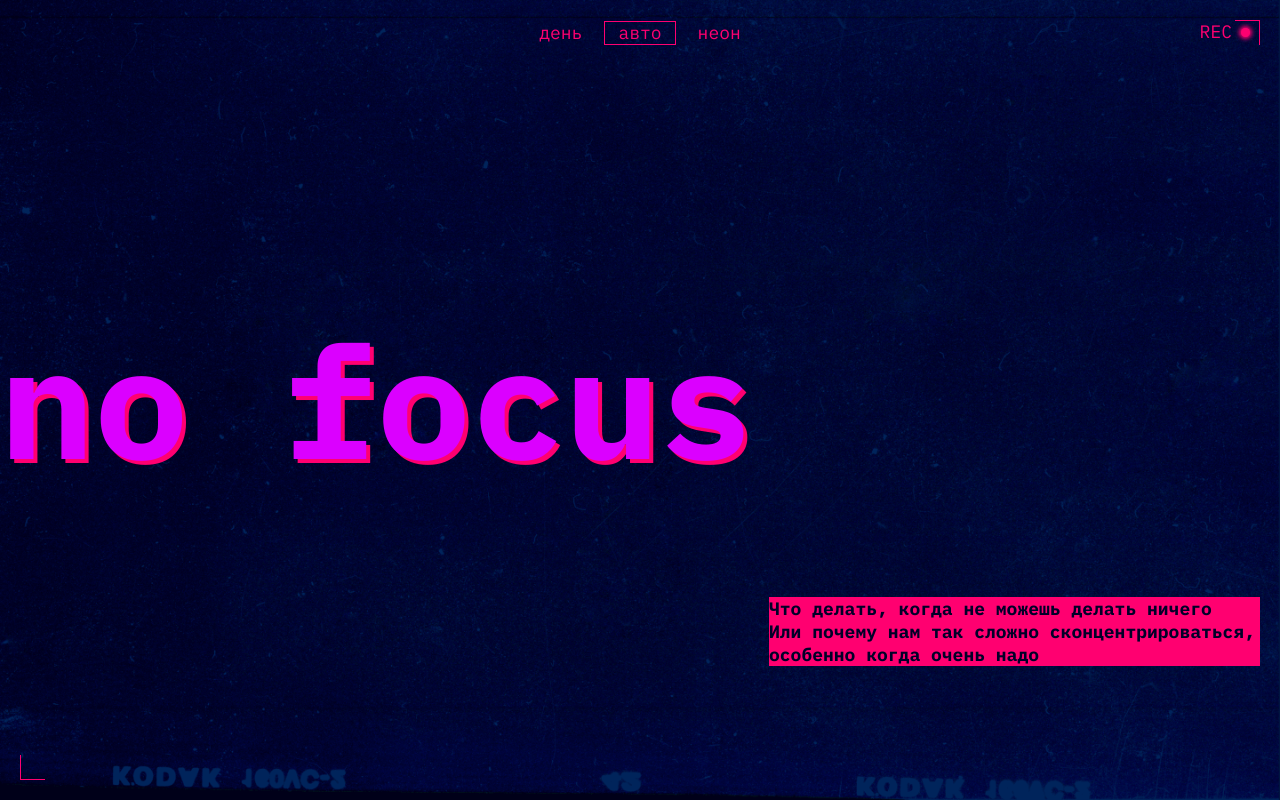
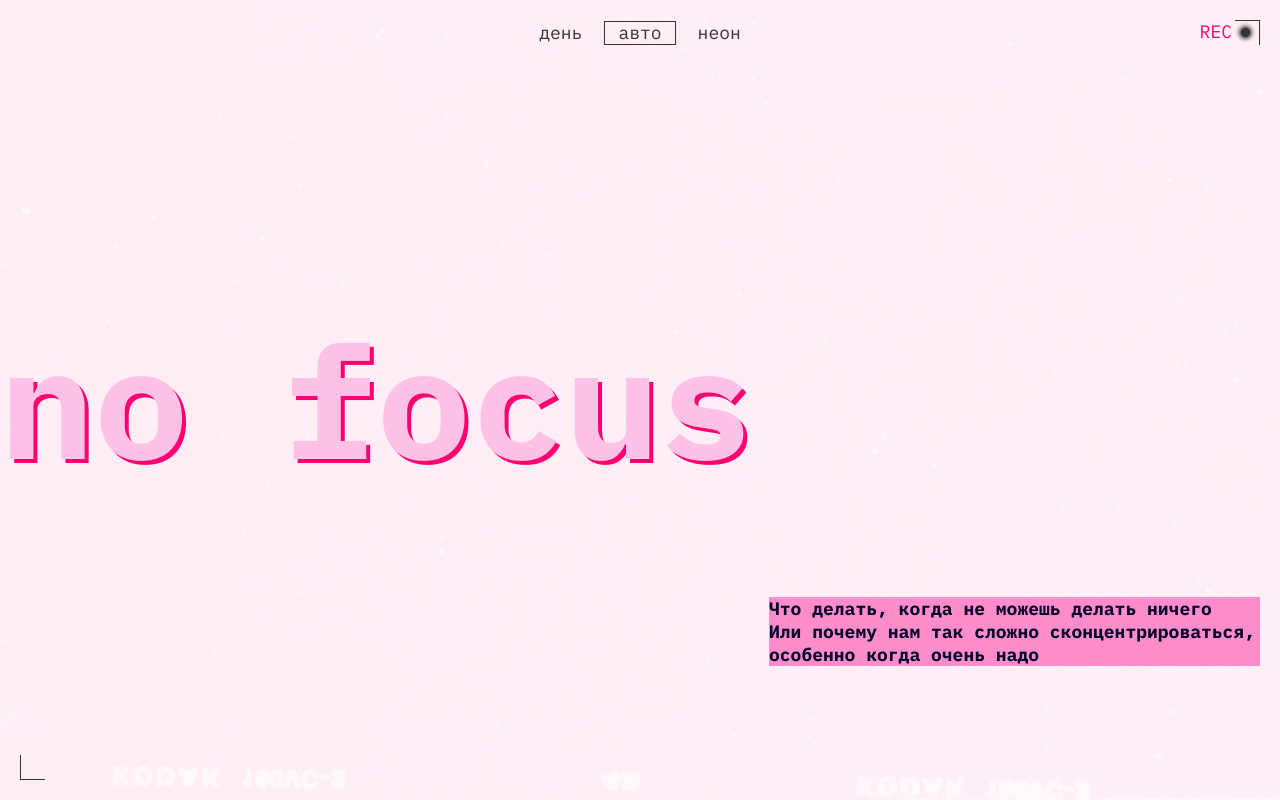
Before and after one commit to Leentin/slozhno-sosredotochitsya, a plain HTML site: page index.html in a window 1280 px wide. Shown: the top 800 px of the page. Drawn offline with Linux system fonts and the light colour scheme.

Commit message:
Готов к сдаче

```diff
--- a/styles/dark.css
+++ b/styles/dark.css
@@ -9,4 +9,31 @@
     Так стили написанные ниже будут иметь больший вес,
     чем стили в медиазапросе предпочтений пользователя
   */
+  --heading-color: #db00ff;
+  --bg-text-color: #ff0070;
+  --accent-color: #ff0070;
+  --accent-text-color: #ff0070;
+  --title-text-color: #000028;
+  --text-color: #f1b2ce;
+  --accent-shadow-color: #ff0070;
+  --border-color: #ff0070;
+  --text-shadow-color: #ff0070;
+  --border-hover: rgba(255 0 16 / 50%);
+  --background-image: url("../images/cover-image-dark.png");
 }
+
+@media (prefers-color-scheme: dark) {
+  :root {
+    --heading-color: #db00ff;
+    --bg-text-color: #ff0070;
+    --accent-color: #ff0070;
+    --accent-text-color: #ff0070;
+    --title-text-color: #000028;
+    --text-color: #f1b2ce;
+    --accent-shadow-color: #ff0070;
+    --border-color: #ff0070;
+    --text-shadow-color: #ff0070;
+    --border-hover: rgba(255 0 16 / 50%);
+    --background-image: url("../images/cover-image-dark.png");
+  }
+}
--- a/styles/light.css
+++ b/styles/light.css
@@ -3,10 +3,39 @@
   Здесь окажутся стили, которые нужно переопределить принудительно,
   переключая тему
 */
-
+.theme_light .span-text {
+  display: none;
+}
 .page.theme_light {
   /* сохраните этот селектор в приведённом виде.
     Так стили написанные ниже будут иметь больший вес,
     чем стили в медиазапросе предпочтений пользователя
   */
+  --heading-color: #ffc2e6;
+  --bg-text-color: #ff8dcb;
+  --accent-color: #ff0070;
+  --accent-text-color: #353430;
+  --title-text-color: #000028;
+  --text-color: #353430;
+  --accent-shadow-color: #ff8dcb;
+  --border-color: #353430;
+  --text-shadow-color: #ff0070;
+  --border-hover: rgba(53 52 48 / 50%);
+  --background-image: url("../images/cover-image-light.png");
 }
+
+@media (prefers-color-scheme: light) {
+  :root {
+    --heading-color: #ffc2e6;
+    --bg-text-color: #ff8dcb;
+    --accent-color: #ff0070;
+    --accent-text-color: #353430;
+    --title-text-color: #000028;
+    --text-color: #353430;
+    --accent-shadow-color: #ff8dcb;
+    --border-color: #353430;
+    --text-shadow-color: #ff0070;
+    --border-hover: rgba(53 52 48 / 50%);
+    --background-image: url("../images/cover-image-light.png");
+  }
+}
--- a/styles/style.css
+++ b/styles/style.css
@@ -3,7 +3,7 @@
 .page {
   /* сохраните в разметке и стилях класс page. На его основе работает скрипт. */
   background-color: #000028;
-  background-image: url("../images/cover-image-dark.png");
+  background-image: var(--background-image);
   background-position: center;
   background-repeat: no-repeat;
   background-size: cover;
--- a/styles/variables.css
+++ b/styles/variables.css
@@ -14,4 +14,5 @@
   --border-color: #ff0070;
   --text-shadow-color: #ff0070;
   --border-hover: rgba(255 0 16 / 50%);
+  --background-image: url("../images/cover-image-dark.png");
 }
```
